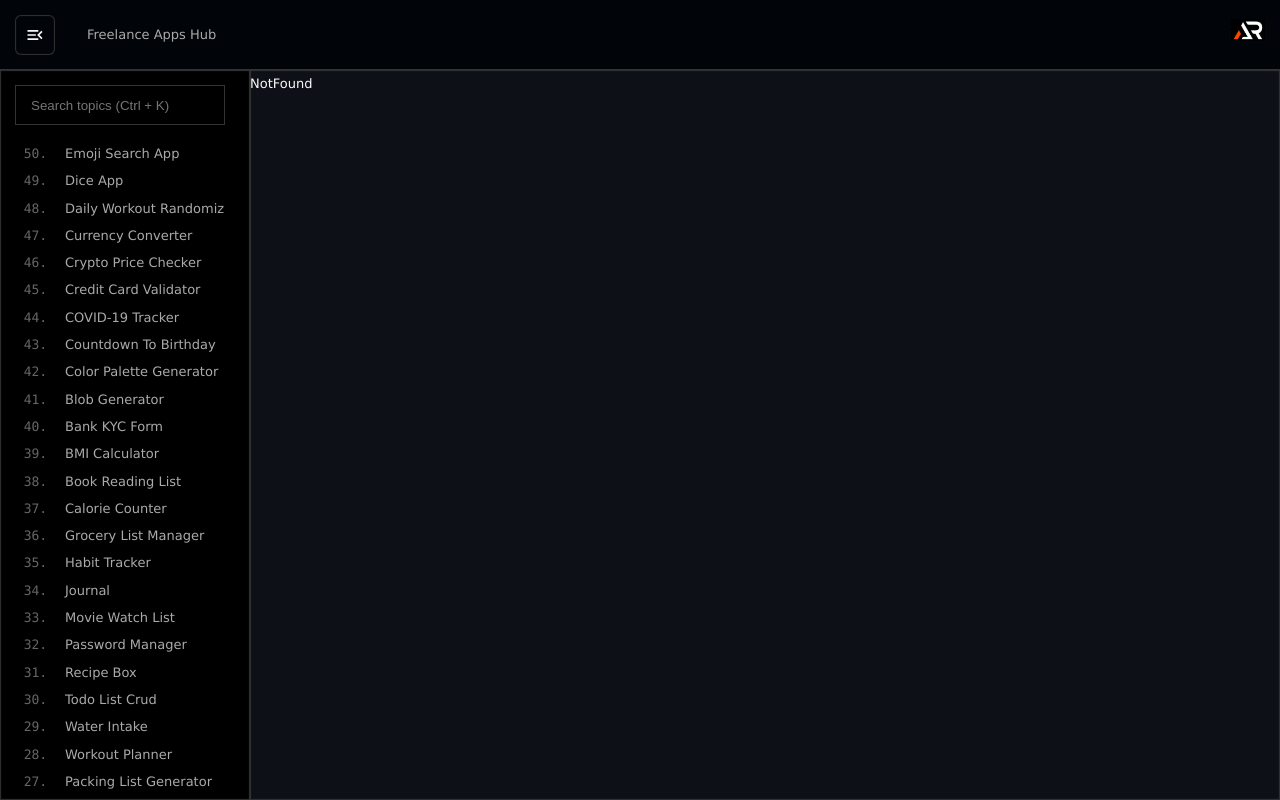
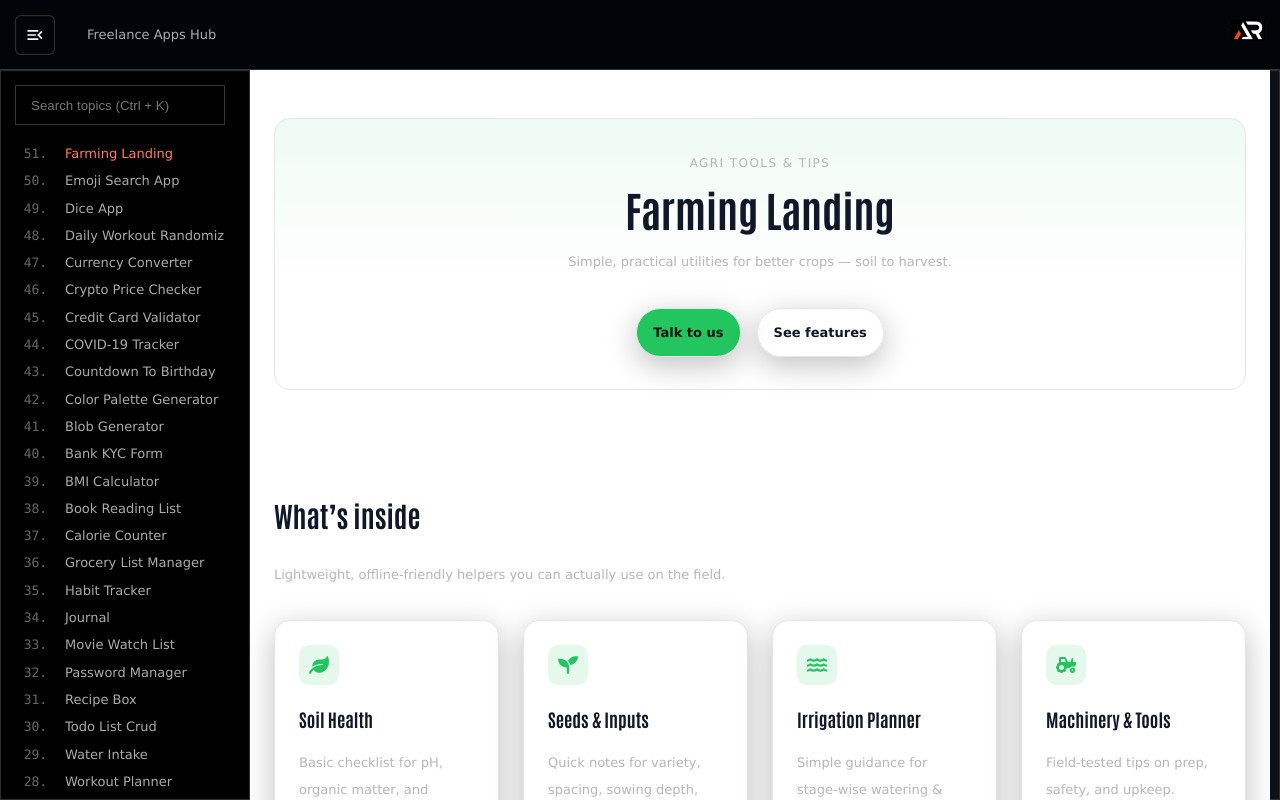
Before and after one commit to bougnaboy/react-mini-suite, a React (Vite) app: page /freelance-apps-hub/farming-landing in a window 1280 px wide. Built offline with nearby package versions, Linux system fonts and the light colour scheme.

Commit message:
added project Farming Landing

```diff
--- a/src/App.jsx
+++ b/src/App.jsx
@@ -16,6 +16,7 @@ import 'react-toastify/dist/ReactToastify.css';
 /* Pages */
 const Home = lazy(() => import('./pages/home'));
 
+const FarmingLanding = lazy(() => import("./pages/apps/farmingLanding"));
 const EmojiSearchApp = lazy(() => import("./pages/apps/emojiSearchApp"));
 const DiceApp = lazy(() => import("./pages/apps/diceApp"));
 const DailyWorkoutRandomizer = lazy(() => import("./pages/apps/dailyWorkoutRandomizer"));
@@ -116,6 +117,7 @@ const App = () => {
                                 <Route path="/" element={<Navigate to="/home" />} />
                                 <Route path="/home" element={<Home />} />
 
+                                <Route path="/farming-landing" element={<FarmingLanding />} />
                                 <Route path="/emoji-search-app" element={<EmojiSearchApp />} />
                                 <Route path="/dice-app" element={<DiceApp />} />
                                 <Route path="/daily-workout-randomizer" element={<DailyWorkoutRandomizer />} />
--- a/src/components/navList/index.jsx
+++ b/src/components/navList/index.jsx
@@ -141,6 +141,7 @@ const NavListCore = () => {
             <ol className="navlinksWrapper" id="navlinksWrapper" ref={wrapperRef} reversed>
                 {/* <li><NavLink to="/home" title="Home" className={"home"}>Home</NavLink></li> */}
 
+                <li><NavLink to="/farming-landing" title="Farming Landing">Farming Landing</NavLink></li>
                 <li><NavLink to="/emoji-search-app" title="Emoji Search App">Emoji Search App</NavLink></li>
                 <li><NavLink to="/dice-app" title="Dice App">Dice App</NavLink></li>
                 <li><NavLink to="/daily-workout-randomizer" title="Daily Workout Randomizer">Daily Workout Randomizer</NavLink></li>
--- /dev/null
+++ b/src/pages/apps/farmingLanding/index.jsx
@@ -0,0 +1,94 @@
+import React from "react";
+import { Styled } from "./styled";
+import { FaLeaf, FaTractor, FaSeedling, FaWater } from "react-icons/fa";
+import { MdPhone, MdLocationOn } from "react-icons/md";
+
+const FarmingLanding = () => {
+    return (
+        <Styled.Wrapper>
+            {/* Hero */}
+            <Styled.Hero>
+                <div className="content">
+                    <p className="eyebrow">Agri tools & tips</p>
+                    <h1>Farming Landing</h1>
+                    <p className="tagline">
+                        Simple, practical utilities for better crops — soil to harvest.
+                    </p>
+
+                    <Styled.Actions>
+                        <a href="#contact" className="btn primary">Talk to us</a>
+                        <a href="#features" className="btn ghost">See features</a>
+                    </Styled.Actions>
+                </div>
+            </Styled.Hero>
+
+            {/* Features */}
+            <Styled.Section id="features">
+                <h2>What’s inside</h2>
+                <p className="sub">
+                    Lightweight, offline-friendly helpers you can actually use on the field.
+                </p>
+
+                <Styled.Grid cols={4}>
+                    <Styled.Card>
+                        <div className="icon"><FaLeaf /></div>
+                        <h3>Soil Health</h3>
+                        <p>Basic checklist for pH, organic matter, and nutrient balance.</p>
+                    </Styled.Card>
+
+                    <Styled.Card>
+                        <div className="icon"><FaSeedling /></div>
+                        <h3>Seeds & Inputs</h3>
+                        <p>Quick notes for variety, spacing, sowing depth, and seed rate.</p>
+                    </Styled.Card>
+
+                    <Styled.Card>
+                        <div className="icon"><FaWater /></div>
+                        <h3>Irrigation Planner</h3>
+                        <p>Simple guidance for stage-wise watering & rough scheduling.</p>
+                    </Styled.Card>
+
+                    <Styled.Card>
+                        <div className="icon"><FaTractor /></div>
+                        <h3>Machinery & Tools</h3>
+                        <p>Field-tested tips on prep, safety, and upkeep.</p>
+                    </Styled.Card>
+                </Styled.Grid>
+            </Styled.Section>
+
+            {/* Crops */}
+            <Styled.Section>
+                <h2>Focus Crops</h2>
+                <Styled.Chips>
+                    <li>Wheat</li>
+                    <li>Rice</li>
+                    <li>Maize</li>
+                    <li>Pulses</li>
+                    <li>Vegetables</li>
+                    <li>Fruits</li>
+                </Styled.Chips>
+                <p className="note">
+                    Notes are generic; always adapt to your soil, season, and local advisories.
+                </p>
+            </Styled.Section>
+
+            {/* Contact / Footer */}
+            <Styled.Section id="contact">
+                <h2>Contact</h2>
+                <Styled.Contact>
+                    <div className="row">
+                        <MdPhone /><a href="tel:+910000000000">+91 00000 00000</a>
+                    </div>
+                    <div className="row">
+                        <MdLocationOn /> <span>Local advisory, India</span>
+                    </div>
+                    <p className="tiny">
+                        This is a demo landing inside the hub. No login, no backend.
+                    </p>
+                </Styled.Contact>
+            </Styled.Section>
+        </Styled.Wrapper>
+    );
+};
+
+export default FarmingLanding;
--- /dev/null
+++ b/src/pages/apps/farmingLanding/styled.js
@@ -0,0 +1,212 @@
+import styled from "styled-components";
+
+const bg = "var(--bg, #0b0b0b)";
+const card = "var(--card, #111)";
+const text = "var(--text, #e9e9e9)";
+const muted = "var(--muted, #b7b7b7)";
+const border = "var(--border, #222)";
+const accent = "var(--accent, #22c55e)";
+const radius = "var(--radius, 16px)";
+const shadow = "var(--shadow, 0 8px 30px rgba(0,0,0,.25))";
+const maxw = "var(--maxw, 1200px)";
+
+const space2 = "10px";
+const space3 = "16px";
+const space4 = "24px";
+const space5 = "32px";
+const space6 = "48px";
+
+const Wrapper = styled.main`
+    color: ${text};
+    background: ${bg};
+`;
+
+const Hero = styled.section`
+    display: grid;
+    place-items: center;
+    min-height: 46vh;
+    padding: ${space6} ${space4};
+
+    .content {
+        width: 100%;
+        max-width: ${maxw};
+        text-align: center;
+        margin: 0 auto;
+        padding: ${space5};
+        background: linear-gradient(
+            180deg,
+            rgba(34, 197, 94, 0.08),
+            transparent 60%
+        );
+        border: 1px solid ${border};
+        border-radius: ${radius};
+    }
+
+    .eyebrow {
+        color: ${muted};
+        letter-spacing: 0.12em;
+        text-transform: uppercase;
+        font-size: 12px;
+        margin-bottom: ${space2};
+    }
+
+    h1 {
+        font-size: clamp(28px, 5vw, 42px);
+        line-height: 1.1;
+        margin: 0 0 ${space3};
+    }
+
+    .tagline {
+        color: ${muted};
+        margin-bottom: ${space5};
+        max-width: 720px;
+        margin-inline: auto;
+    }
+`;
+
+const Actions = styled.div`
+    display: flex;
+    gap: ${space3};
+    justify-content: center;
+
+    .btn {
+        padding: 10px 16px;
+        border-radius: 999px;
+        border: 1px solid ${border};
+        text-decoration: none;
+        font-weight: 600;
+        box-shadow: ${shadow};
+    }
+
+    .primary {
+        background: ${accent};
+        color: #08140d;
+    }
+
+    .ghost {
+        background: transparent;
+        color: ${text};
+    }
+
+    .btn:active {
+        transform: translateY(1px);
+    }
+`;
+
+const Section = styled.section`
+    max-width: ${maxw};
+    margin: 0 auto;
+    padding: ${space6} ${space4};
+
+    h2 {
+        font-size: clamp(20px, 3.4vw, 28px);
+        margin: 0 0 ${space3};
+    }
+
+    .sub {
+        color: ${muted};
+        margin-bottom: ${space5};
+    }
+
+    .note {
+        color: ${muted};
+        margin-top: ${space3};
+        font-size: 14px;
+    }
+`;
+
+const Grid = styled.div`
+    --cols: ${(p) => p.cols || 3};
+    display: grid;
+    grid-template-columns: repeat(var(--cols), minmax(0, 1fr));
+    gap: ${space4};
+
+    @media (max-width: 920px) {
+        grid-template-columns: repeat(2, 1fr);
+    }
+    @media (max-width: 560px) {
+        grid-template-columns: 1fr;
+    }
+`;
+
+const Card = styled.article`
+    background: ${card};
+    border: 1px solid ${border};
+    border-radius: ${radius};
+    padding: ${space4};
+    box-shadow: ${shadow};
+
+    .icon {
+        width: 40px;
+        height: 40px;
+        display: grid;
+        place-items: center;
+        border-radius: 10px;
+        background: rgba(34, 197, 94, 0.12);
+        color: ${accent};
+        margin-bottom: ${space3};
+        font-size: 20px;
+    }
+
+    h3 {
+        margin: 0 0 ${space2};
+        font-size: 18px;
+    }
+
+    p {
+        color: ${muted};
+    }
+`;
+
+const Chips = styled.ul`
+    display: flex;
+    flex-wrap: wrap;
+    gap: ${space3};
+    padding: 0;
+    margin: ${space4} 0 ${space2};
+    list-style: none;
+
+    li {
+        border: 1px solid ${border};
+        background: ${card};
+        padding: 8px 12px;
+        border-radius: 999px;
+        color: ${text};
+    }
+`;
+
+const Contact = styled.div`
+    border: 1px solid ${border};
+    background: ${card};
+    border-radius: ${radius};
+    padding: ${space4};
+    max-width: 520px;
+
+    .row {
+        display: flex;
+        align-items: center;
+        gap: ${space3};
+        margin-bottom: ${space2};
+    }
+
+    a {
+        color: ${text};
+        text-decoration: none;
+    }
+    .tiny {
+        color: ${muted};
+        margin-top: ${space3};
+        font-size: 13px;
+    }
+`;
+
+export const Styled = {
+    Wrapper,
+    Hero,
+    Actions,
+    Section,
+    Grid,
+    Card,
+    Chips,
+    Contact,
+};
```
